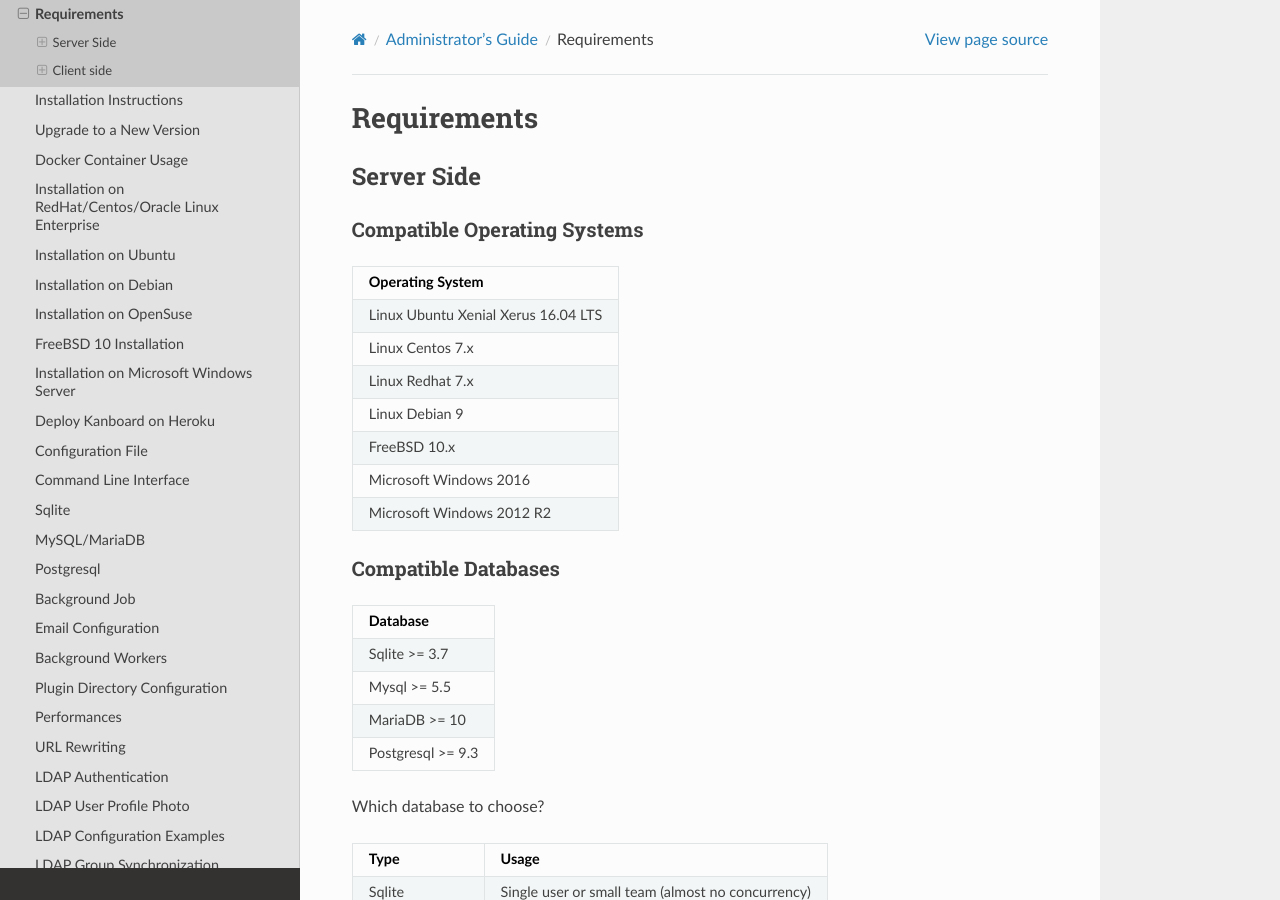
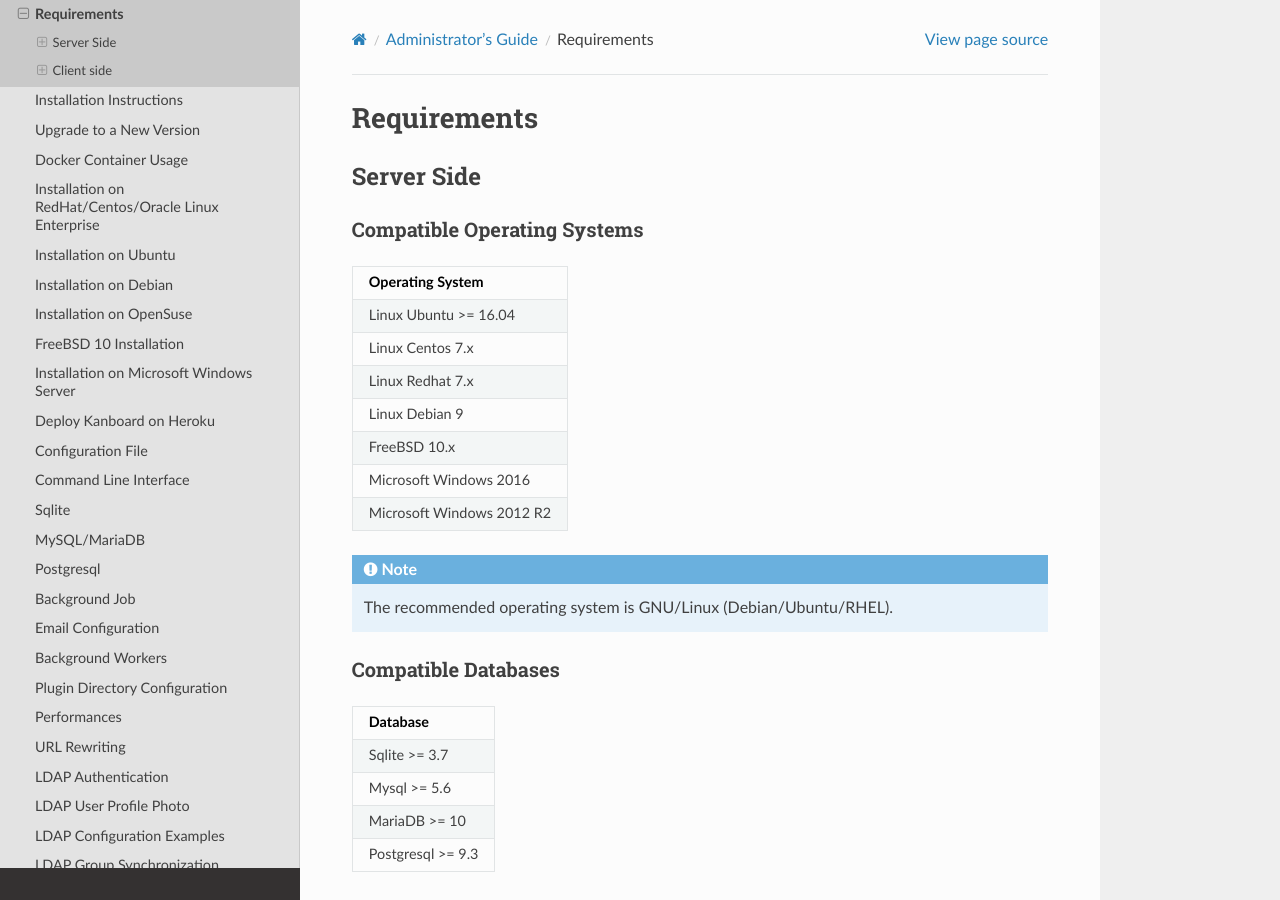
Before and after one commit to kanboard/documentation, a Sphinx documentation site: the page built from source/admin_guide/requirements.rst, in a window 1280 px wide and 900 px high. Built offline with Sphinx 7.4.7 and the Read the Docs theme 2.0.0, drawn with Linux system fonts in a browser that asks for light colours; some of the changed text lies outside the part shown.

Commit message:
Update requirements page

```diff
--- a/source/admin_guide/requirements.rst
+++ b/source/admin_guide/requirements.rst
@@ -10,7 +10,7 @@
 +-------------------------------------+
 | Operating System                    |
 +=====================================+
-| Linux Ubuntu Xenial Xerus 16.04 LTS |
+| Linux Ubuntu >= 16.04               |
 +-------------------------------------+
 | Linux Centos 7.x                    |
 +-------------------------------------+
@@ -25,6 +25,8 @@
 | Microsoft Windows 2012 R2           |
 +-------------------------------------+
 
+.. note:: The recommended operating system is GNU/Linux (Debian/Ubuntu/RHEL).
+
 Compatible Databases
 ~~~~~~~~~~~~~~~~~~~~
 
@@ -33,7 +35,7 @@
 +===================+
 | Sqlite >= 3.7     |
 +-------------------+
-| Mysql >= 5.5      |
+| Mysql >= 5.6      |
 +-------------------+
 | MariaDB >= 10     |
 +-------------------+
@@ -86,7 +88,7 @@
 | PHP >= 5.6.0 |
 +--------------+
 
-.. note:: Since the version 1.2, Kanboard requires at least PHP 5.6.
+.. note:: Since the version 1.2, Kanboard requires at least PHP 5.6. The latest version of PHP is recommended.
 
 PHP Extensions Required
 ~~~~~~~~~~~~~~~~~~~~~~~
@@ -163,6 +165,8 @@
 | Microsoft Edge                    |
 +-----------------------------------+
 
+.. note:: The recommended browsers are Mozilla Firefox or Google Chrome.
+
 Devices
 ~~~~~~~
 
```
